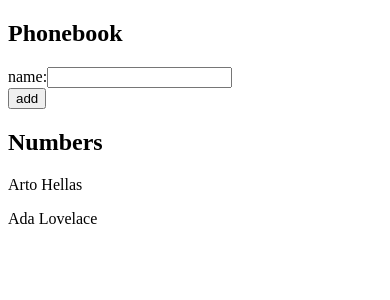
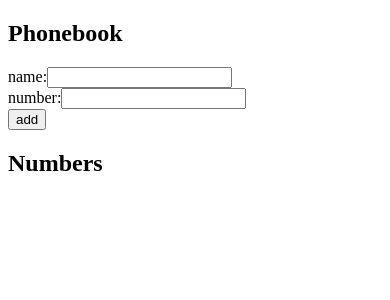
Before and after one commit to AA1-34-Ganesh/FullStack_Course, a React (Vite) app in the folder part2/phonebook/: page / in a window 390 px wide. Shown: the top 300 px of the page. Built offline with nearby package versions, Linux system fonts and the light colour scheme.

Commit message:
Complete 2.8 phonebook exercise

```diff
--- a/part2/phonebook/src/App.jsx
+++ b/part2/phonebook/src/App.jsx
@@ -2,19 +2,16 @@ import { useState } from 'react'
 
 const App = () => {
   const [persons, setPersons] = useState([
-    {
-        name: 'Arto Hellas' },
-        {
-            name:"Ada Lovelace"
-        }
-  ]) ;
+       ]) ;
   const [newName, setNewName] = useState('') ;
-
+  const [newPhoneNumber,setPhoneNumber]=useState('');
    const handleInputChange=(event)=>{
             setNewName(event.target.value);
    }
-
-  const addName=(event)=>{
+  const handleInputNumber=(event)=>{
+    setPhoneNumber(event.target.value);
+  }
+  const addDetails=(event)=>{
     event.preventDefault();
     const nameExists=persons.some(
         (person)=>person.name===newName
@@ -23,19 +20,21 @@ const App = () => {
         alert(`${newName} is already added to phonebook ` )
     }else{
         const nameObject={
-            name:newName
+            name:newName,
+            phoneNumber:newPhoneNumber
         }
         setPersons(persons.concat(nameObject));
     }
     setNewName('');
+    setPhoneNumber('');
   }
-   console.log(newName);
   return (
     <div>
       <h2>Phonebook</h2>
-      <form onSubmit={addName}>
+      <form onSubmit={addDetails}>
         <div>
-          name:<input  value={newName} onChange={handleInputChange} />
+          name:<input  value={newName} onChange={handleInputChange} /><br/>
+          number:<input  value={newPhoneNumber} onChange={handleInputNumber} />
         </div>
         <div>
           <button type="submit">add</button>
@@ -45,7 +44,7 @@ const App = () => {
       {
         persons.map((person)=>(
             <div key={person.id}>
-              <p>{person.name}</p>
+              <p>{person.name}:{person.phoneNumber}</p>
            </div>
         ))
       }
```
